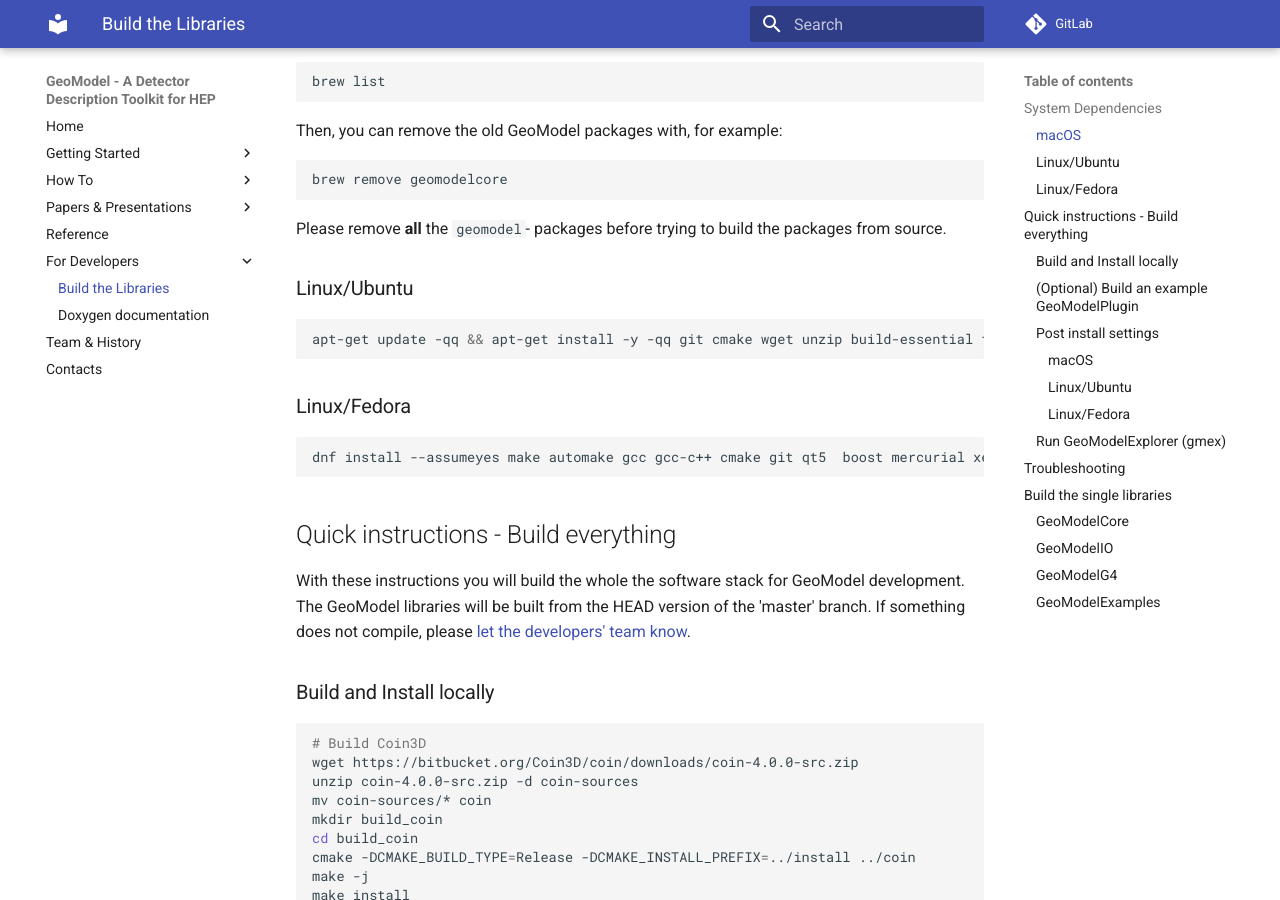
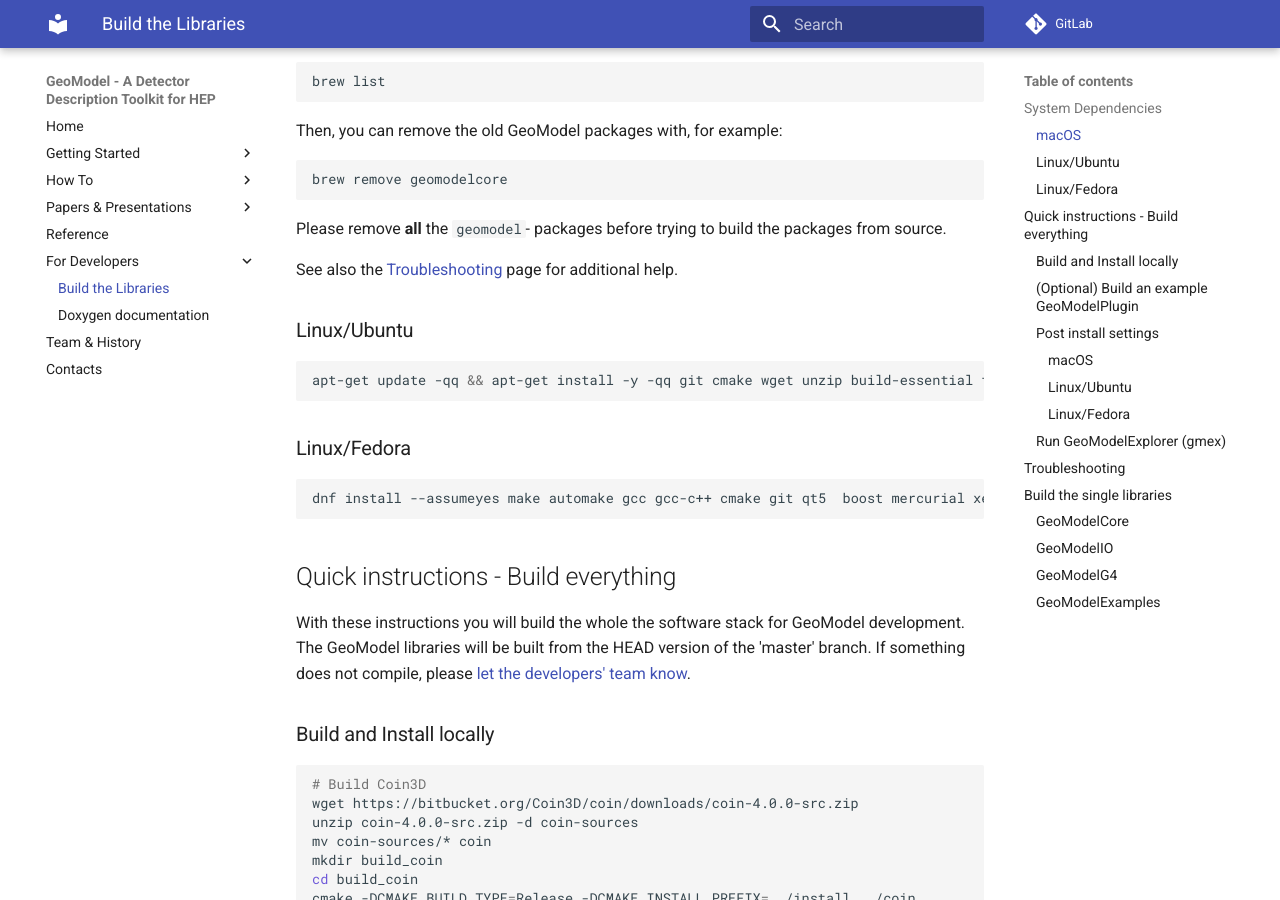
Before and after one commit to efemberg11/GeoModel_rmakhman, an MkDocs documentation site: the page built from docs/dev/index.md, in a window 1280 px wide and 900 px high, scrolled down 793 px. Built offline with MkDocs 1.6.1 and Material for MkDocs 9.7.7, drawn with Linux system fonts in a browser that asks for light colours.

Commit message:
Add link to Troubleshooting page.

````diff
--- a/docs/dev/index.md
+++ b/docs/dev/index.md
@@ -37,6 +37,8 @@
 ```
 
 Please remove **all** the `geomodel`- packages before trying to build the packages from source.
+
+See also the [Troubleshooting](troubleshooting.md) page for additional help.
 
 
 ### Linux/Ubuntu
````
